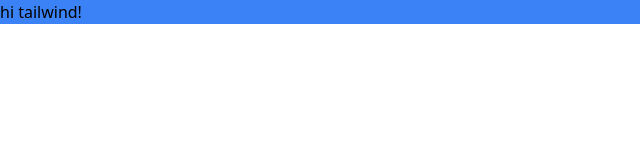
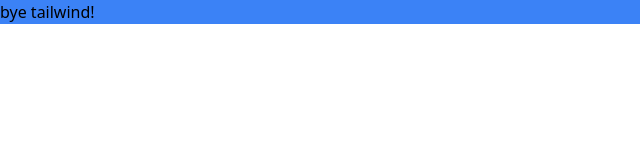
Before and after one commit to FES10-2-4/vanilla-project, a website built with Vite: page index.html in a window 1280 px wide. Shown: the full height of the page, 0-640 px from the left. Built offline with nearby package versions, Linux system fonts and the light colour scheme.

Commit message:
index.html 수정완료

```diff
--- a/index.html
+++ b/index.html
@@ -10,7 +10,7 @@
   </head>
   <body>
     <div id="app" class="bg-blue-500">
-      hi tailwind!
+      bye tailwind!
     </div>
 
   </body>
```
